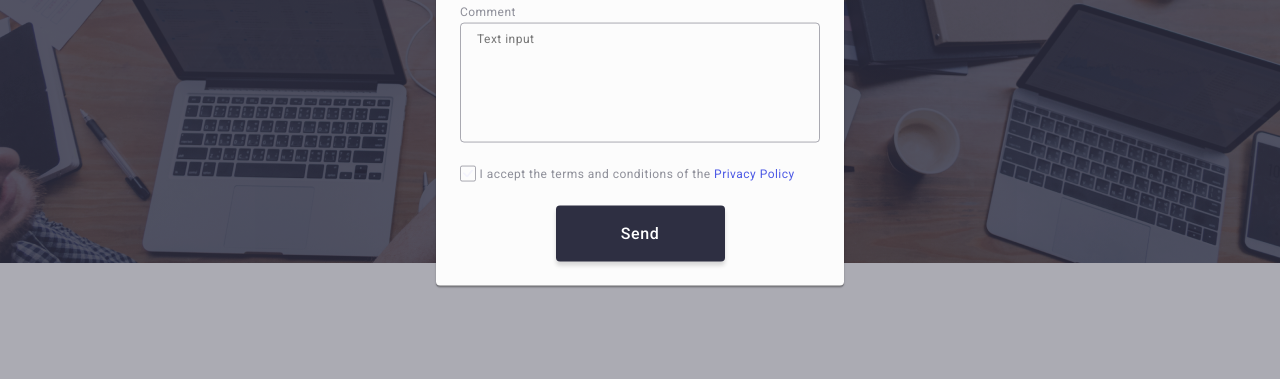
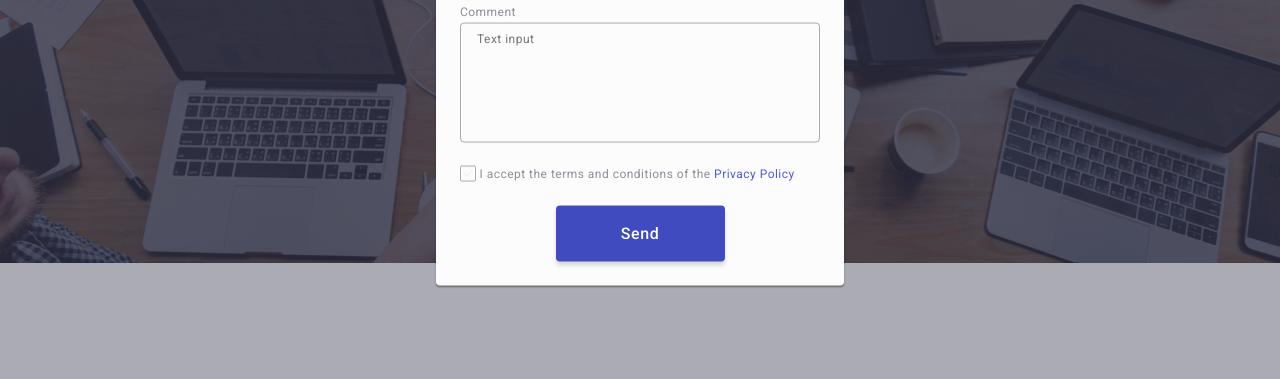
Before and after one commit to Kovaleva04/HTML01, a plain HTML site: page index.html in a window 1280 px wide. In both pictures the pointer is over the button "Send". Shown: the part 410-789 px from the top of the page. Drawn offline with nearby package versions, Linux system fonts and the light colour scheme.

Commit message:
Homework

```diff
--- a/css/styles.css
+++ b/css/styles.css
@@ -772,5 +772,5 @@ p {
 
 .button-check:hover,
 .button-check:focus {
-    background-color: #2e2f42;
+    background-color: #404BBF;
 }
```
Also changed, not shown: index.html (+1 -1 lines).
